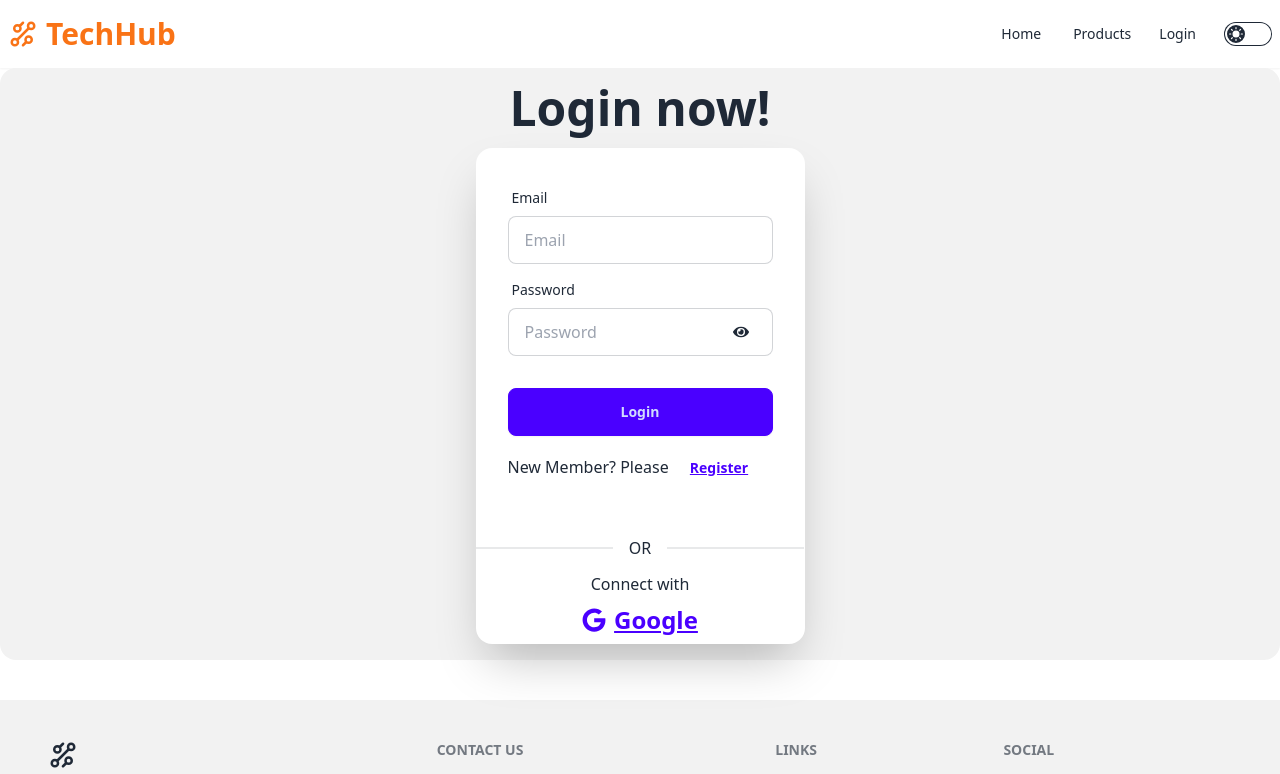
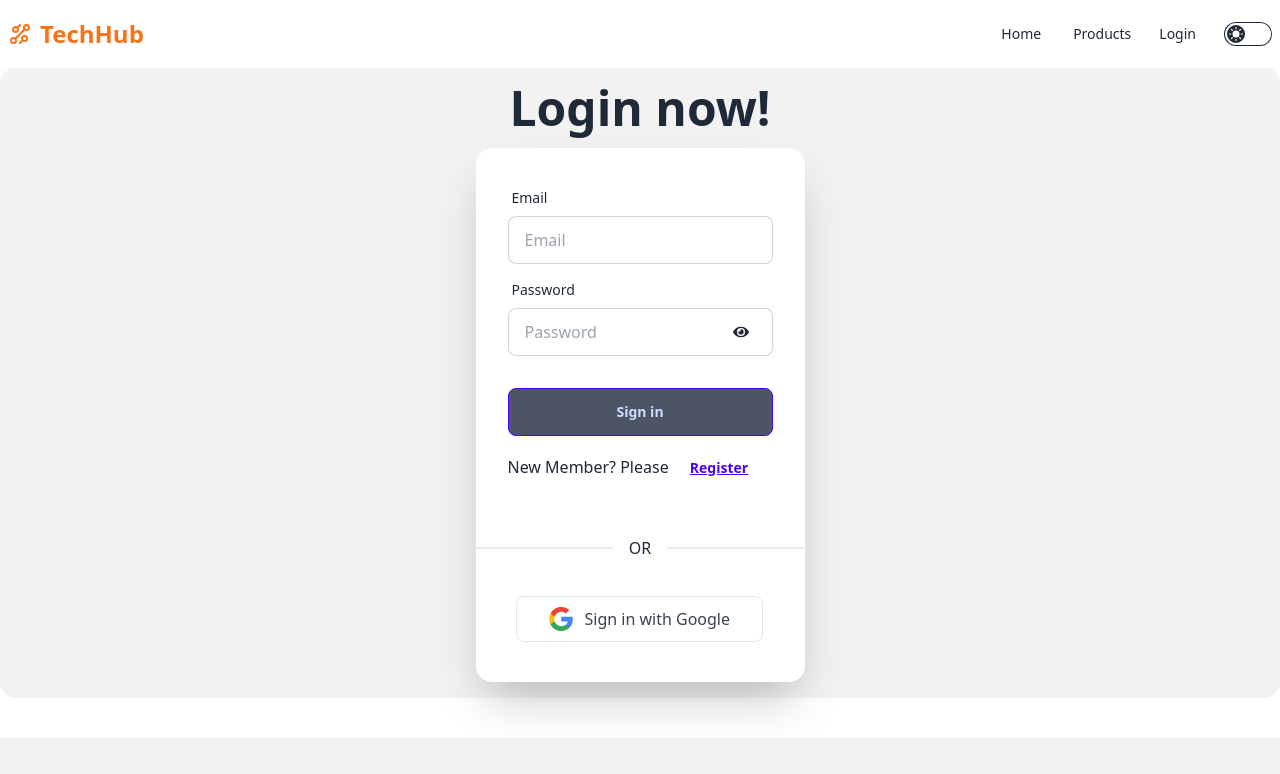
Before and after one commit to Mejbahul-Hasan/B9A12-techHub-client, a React (Vite) app: page /login in a window 1280 px wide. Shown: the top 774 px of the page. Built offline with nearby package versions, Linux system fonts and the light colour scheme; no server answers.

Commit message:
Review Card in Product Details page completed.

```diff
--- /dev/null
+++ b/src/Routes/PrivateRoute.jsx
@@ -0,0 +1,29 @@
+import { useContext } from "react";
+import { Navigate, useLocation } from "react-router-dom";
+import PropTypes from 'prop-types';
+import { AuthContext } from "../provider/AuthProvider";
+
+
+const PrivateRoute = ({ children }) => {
+
+    const { user, loading } = useContext(AuthContext);
+    const location = useLocation();
+    // console.log(location.pathname);
+
+    if (loading) {
+        return <div className="text-center">
+            <span className="loading loading-spinner loading-lg"></span>
+        </div>
+    }
+    if (user) {
+        return children;
+    }
+
+    return <Navigate state={location.pathname} to='/login'></Navigate>;
+};
+
+export default PrivateRoute;
+
+PrivateRoute.propTypes = {
+    children: PropTypes.node
+}
--- a/src/Routes/router.jsx
+++ b/src/Routes/router.jsx
@@ -5,6 +5,7 @@ import ErrorPage from "../pages/ErrorPage";
 import Login from "../pages/Authentication/Login";
 import Register from "../pages/Authentication/Register";
 import ProductDetails from "../pages/ProductDetails";
+import PrivateRoute from "./PrivateRoute";
 
 export const router = createBrowserRouter([
     {
@@ -26,7 +27,7 @@ export const router = createBrowserRouter([
             },
             {
                 path: '/product-details/:id',
-                element: <ProductDetails />,
+                element: <PrivateRoute><ProductDetails /></PrivateRoute>,
                 loader: ({params}) => fetch(`${import.meta.env.VITE_API_URL}/product-details/${params.id}`),
             },
         ]
--- /dev/null
+++ b/src/components/PostReview.jsx
@@ -0,0 +1,50 @@
+import { useContext } from "react";
+import { AuthContext } from "../provider/AuthProvider";
+
+const PostReview = () => {
+    const { user } = useContext(AuthContext);
+
+    return (
+        <section className="bg-white dark:bg-gray-700 rounded-lg">
+            <div className="container px-6 py-10 mx-auto">
+                <h1 className="text-2xl font-semibold text-center text-gray-800 capitalize lg:text-3xl dark:text-white">
+                    What clients saying
+                </h1>
+
+                <div className="flex justify-center mx-auto mt-6">
+                    <span className="inline-block w-40 h-1 bg-blue-500 rounded-full"></span>
+                    <span className="inline-block w-3 h-1 mx-1 bg-blue-500 rounded-full"></span>
+                    <span className="inline-block w-1 h-1 bg-blue-500 rounded-full"></span>
+                </div>
+
+                <div className="flex items-center max-w-6xl mx-auto">
+                    <div className="lg:flex lg:gap-20 justify-stretch">
+                        <div className="flex flex-col items-center justify-center mt-8">
+                            <img className="object-cover rounded-full w-14 h-14" src={user?.photoURL} alt="" />
+
+                            <div className="mt-4 text-center">
+                                <h1 className="font-semibold text-gray-800 dark:text-white">{user?.displayName || "User name not found"}</h1>
+                            </div>
+                        </div>
+
+                        <div className="lg:flex lg:gap-10 lg:mt-5">
+                            <div>
+                                <span className="label-text text-white">Your Review Description</span><br />
+                                <input type="text" placeholder="Review" className="input w-full max-w-xs" />
+                            </div>
+                            <div>
+                                <span className="label-text text-white">Your Rating</span><br />
+                                <input type="text" placeholder="Rating" className="input w-full max-w-xs" />
+                            </div>
+                            <div className="mt-6">
+                                <button className="btn btn-outline border-orange-500 text-white">Review Submit</button>
+                            </div>
+                        </div>
+                    </div>
+                </div>
+            </div>
+        </section>
+    );
+};
+
+export default PostReview;
--- a/src/components/ReviewSection.jsx
+++ /dev/null
@@ -1,41 +0,0 @@
-import { useEffect, useState } from "react";
-
-const ReviewSection = () => {
-    const [reviews, setReviews] = useState([]);
-    const [loading, setLoading] = useState(true);
-
-    useEffect(() => {
-        fetch(`${import.meta.env.VITE_API_URL}/reviews`)
-            .then(res => res.json())
-            .then(data => {
-                setReviews(data);
-                setLoading(false);
-            });
-    }, [])
-
-    // if(reviews.product_id=)
-
-    return (
-        <div>
-            {
-                reviews.map(review => (
-                    <div key={review._id} className="w-full max-w-md px-8 py-4 mt-16 bg-white rounded-lg shadow-lg dark:bg-gray-800">
-                        <div className="flex justify-center -mt-16 md:justify-end">
-                            <img className="object-cover w-20 h-20 border-2 border-blue-500 rounded-full dark:border-blue-400" alt="Testimonial avatar" src={review.reviewer_image} />
-                        </div>
-
-                        <h2 className="mt-2 text-xl font-semibold text-gray-800 dark:text-white md:mt-0">{review.reviewer_name}</h2>
-
-                        <p className="mt-2 text-sm text-gray-600 dark:text-gray-200">{review.review_description}</p>
-
-                        <div className="flex justify-end mt-4">
-                            <a href="#" className="text-lg font-medium text-blue-600 dark:text-blue-300" tabIndex="0" role="link">John Doe</a>
-                        </div>
-                    </div>
-                ))
-            }
-        </div>
-    );
-};
-
-export default ReviewSection;
--- /dev/null
+++ b/src/components/TestimonialCard.jsx
@@ -0,0 +1,24 @@
+import { FcRating } from "react-icons/fc";
+
+const TestimonialCard = ({ review }) => {
+    return (
+        <div >
+            <div className="p-6 bg-gray-100 rounded-lg dark:bg-gray-600 md:p-8">
+                <p className="leading-loose text-gray-500 dark:text-gray-300">
+                    {review.review_description}
+                </p>
+
+                <div className="flex items-center mt-6">
+                    <img className="object-cover rounded-full w-14 h-14" src={review.image} alt=""/>
+
+                        <div className="mx-4">
+                            <h1 className="font-semibold text-blue-500">{review.reviewer_name}</h1>
+                            <span className="text-l text-gray-500 dark:text-gray-300">Rating: {review.rating}</span>
+                        </div>
+                </div>
+            </div>
+        </div>
+    );
+};
+
+export default TestimonialCard;
--- /dev/null
+++ b/src/components/Testimonials.jsx
@@ -0,0 +1,26 @@
+import { useEffect, useState } from "react";
+import TestimonialCard from "./TestimonialCard";
+
+const Testimonials = () => {
+    const [reviews, setReviews] = useState([]);
+
+    useEffect(() => {
+        fetch(`${import.meta.env.VITE_API_URL}/reviews`)
+            .then(res => res.json())
+            .then(data => {
+                setReviews(data);
+            });
+    }, [])
+
+    return (
+        <div className="grid grid-cols-1 gap-8 mx-auto mt-8 lg:grid-cols-3 xl:mt-10 max-w-7xl">
+            {
+                reviews.map(review => (
+                    <TestimonialCard key={review._id} review={review}></TestimonialCard>
+                ))
+            }
+        </div>
+    );
+};
+
+export default Testimonials;
--- a/src/pages/Authentication/Login.jsx
+++ b/src/pages/Authentication/Login.jsx
@@ -74,16 +74,29 @@ const Login = () => {
                             </div>
                         </div>
                         <div className="form-control mt-6">
-                            <button className="btn btn-primary">Login</button>
+                            <button className="btn btn-primary bg-gray-600">Sign in</button>
                         </div>
                         <p>New Member? Please <Link to="/register"><button className="btn btn-link">Register</button></Link> </p>
                     </form>
                     <div className="text-center">
                         <div className="divider">OR</div>
-                        <h2>Connect with</h2>
-                        <p>
-                            <button onClick={handleGoogleSignIn} className="btn btn-link text-2xl"> <FaGoogle />
-                                Google</button>
+                        <p className="m-10">
+                            <button onClick={handleGoogleSignIn} className="bg-white flex items-center text-gray-700 dark:text-gray-300 justify-center gap-x-3 text-sm sm:text-base  dark:bg-gray-600 dark:border-gray-700 dark:hover:bg-gray-800 rounded-lg hover:bg-gray-100 duration-300 transition-colors border px-8 py-2.5">
+                                <svg className="w-5 h-5 sm:h-6 sm:w-6" viewBox="0 0 24 24" fill="none" xmlns="http://www.w3.org/2000/svg">
+                                    <g clipPath="url(#clip0_3033_94454)">
+                                        <path d="M23.766 12.2764C23.766 11.4607 23.6999 10.6406 23.5588 9.83807H12.24V14.4591H18.7217C18.4528 15.9494 17.5885 17.2678 16.323 18.1056V21.1039H20.19C22.4608 19.0139 23.766 15.9274 23.766 12.2764Z" fill="#4285F4" />
+                                        <path d="M12.2401 24.0008C15.4766 24.0008 18.2059 22.9382 20.1945 21.1039L16.3276 18.1055C15.2517 18.8375 13.8627 19.252 12.2445 19.252C9.11388 19.252 6.45946 17.1399 5.50705 14.3003H1.5166V17.3912C3.55371 21.4434 7.7029 24.0008 12.2401 24.0008Z" fill="#34A853" />
+                                        <path d="M5.50253 14.3003C4.99987 12.8099 4.99987 11.1961 5.50253 9.70575V6.61481H1.51649C-0.18551 10.0056 -0.18551 14.0004 1.51649 17.3912L5.50253 14.3003Z" fill="#FBBC04" />
+                                        <path d="M12.2401 4.74966C13.9509 4.7232 15.6044 5.36697 16.8434 6.54867L20.2695 3.12262C18.1001 1.0855 15.2208 -0.034466 12.2401 0.000808666C7.7029 0.000808666 3.55371 2.55822 1.5166 6.61481L5.50264 9.70575C6.45064 6.86173 9.10947 4.74966 12.2401 4.74966Z" fill="#EA4335" />
+                                    </g>
+                                    <defs>
+                                        <clipPath id="clip0_3033_94454">
+                                            <rect width="24" height="24" fill="white" />
+                                        </clipPath>
+                                    </defs>
+                                </svg>
+                                <span>Sign in with Google</span>
+                            </button>
                         </p>
                     </div>
                 </div>
--- a/src/pages/ProductDetails.jsx
+++ b/src/pages/ProductDetails.jsx
@@ -1,7 +1,8 @@
 import { useLoaderData } from "react-router-dom";
 import SectionTitle from "../components/SectionTitle";
 import DetailsSection from "../components/DetailsSection";
-import ReviewSection from "../components/ReviewSection";
+import Testimonials from "../components/Testimonials";
+import PostReview from "../components/PostReview";
 
 const ProductDetails = () => {
 
@@ -12,8 +13,9 @@ const ProductDetails = () => {
             <SectionTitle heading={'Product Details Section'} />
             <DetailsSection productDetails={productDetails} />
             <SectionTitle heading={'Review Section'} />
-            <ReviewSection/>
-            <SectionTitle heading={'New Review Section'} />
+            <Testimonials/>
+            <SectionTitle heading={'Post Review Section'} />
+            <PostReview/>
         </>
     );
 };
--- a/src/pages/Shared/NavBar.jsx
+++ b/src/pages/Shared/NavBar.jsx
@@ -37,7 +37,7 @@ const Navbar = () => {
         <>
             <div className='navbar bg-base-100 shadow-sm'>
                 <div className='flex-1'>
-                    <Link to="/" className='flex gap-2 items-center text-3xl text-orange-500'>
+                    <Link to="/" className='flex gap-2 items-center text-2xl text-orange-500'>
                         <div ><GrTechnology /></div>
                         <div className='font-bold'>TechHub</div>
                     </Link>
```
